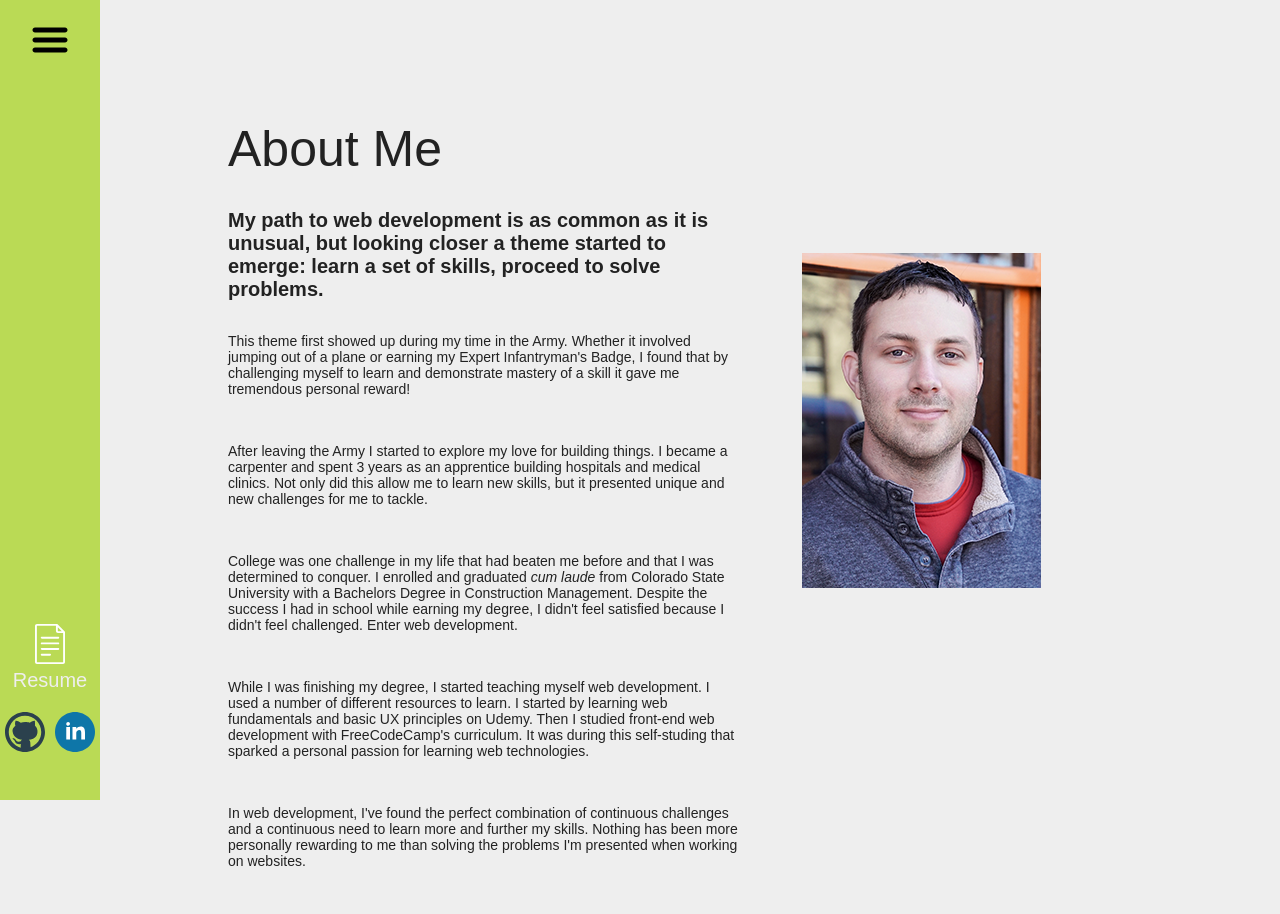
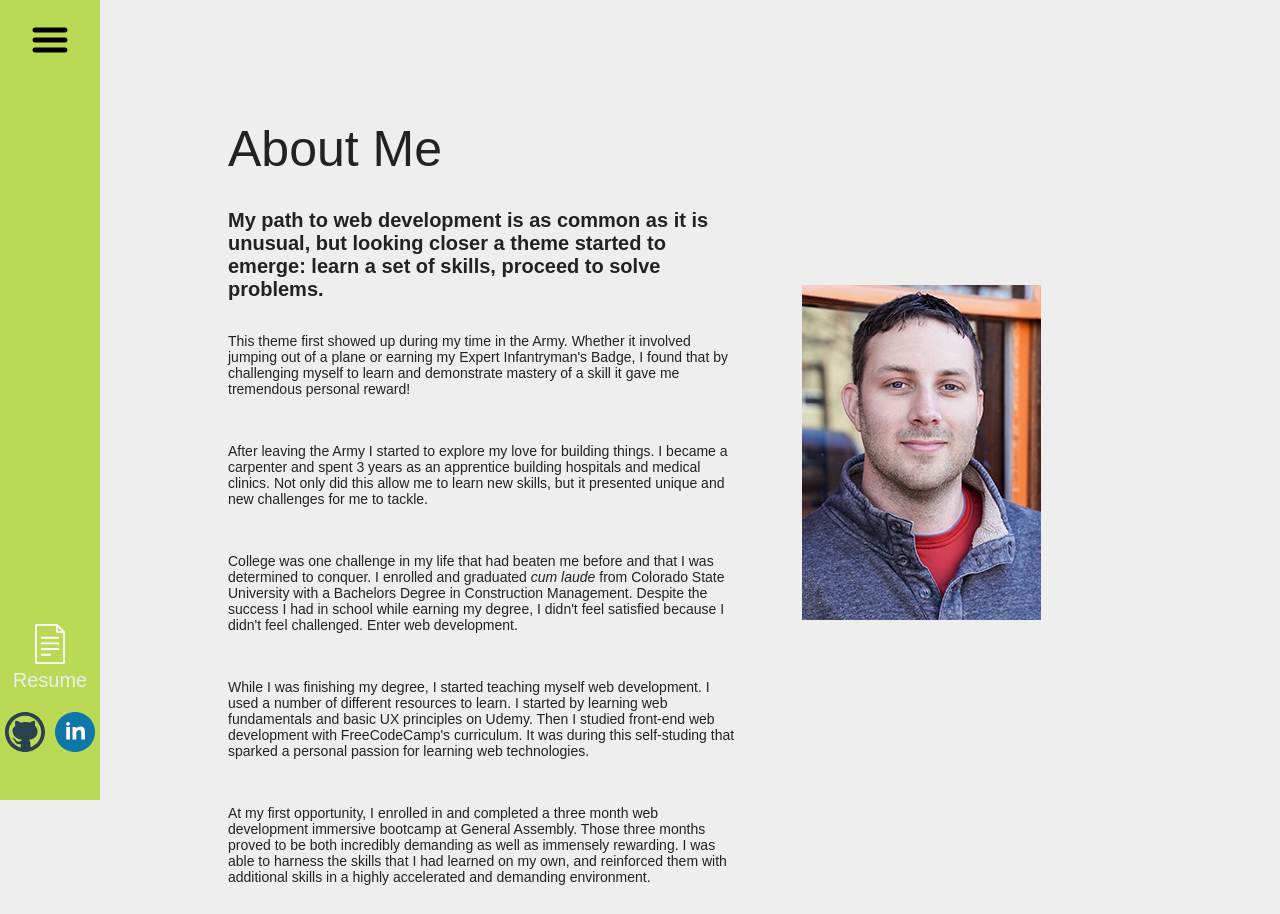
Before and after one commit to zvansom/Portfolio, a React (Create React App) app: page /about in a window 1280 px wide. Shown: the top 914 px of the page. Built offline with nearby package versions, Linux system fonts and the light colour scheme.

Commit message:
General Assembly paragraph added

```diff
--- a/src/Routes/About.js
+++ b/src/Routes/About.js
@@ -5,13 +5,21 @@ const About = () => (
   <main className="about">
     <h2 className="about--title">About Me</h2>
     <h3 className="about--headline">My path to web development is as common as it is unusual, but looking closer a theme started to emerge: learn a set of skills, proceed to solve problems.</h3>
+
     <p className="about--text">This theme first showed up during my time in the Army. Whether it involved jumping out of a plane or earning my Expert Infantryman's Badge, I found that by challenging myself to learn and demonstrate mastery of a skill it gave me tremendous personal reward!</p>
+
     <p className="about--text">After leaving the Army I started to explore my love for building things.  I became a carpenter and spent 3 years as an apprentice building hospitals and medical clinics.  Not only did this allow me to learn new skills, but it presented unique and new challenges for me to tackle.</p>
+
     <img className="about--image" src={headshot} alt="Zach VanSomeren" />
+
     <p className="about--text">College was one challenge in my life that had beaten me before and that I was determined to conquer. I enrolled and graduated <em>cum laude</em> from Colorado State University with a Bachelors Degree in Construction Management.  Despite the success I had in school while earning my degree, I didn't feel satisfied because I didn't feel challenged.  Enter web development.</p>
+
     <p className="about--text">While I was finishing my degree, I started teaching myself web development.  I used a number of different resources to learn.  I started by learning web fundamentals and basic UX principles on Udemy.  Then I studied front-end web development with FreeCodeCamp's curriculum.  It was during this self-studing that sparked a personal passion for learning web technologies.</p>
-    {/* <p className="about--text">I enrolled in and completed a three month web development immersive bootcamp at General Assembly.  This experience </p> */}
+
+    <p className="about--text">At my first opportunity, I enrolled in and completed a three month web development immersive bootcamp at General Assembly.  Those three months proved to be both incredibly demanding as well as immensely rewarding.  I was able to harness the skills that I had learned on my own, and reinforced them with additional skills in a highly accelerated and demanding environment.</p>
+
     <p className="about--text">In web development, I've found the perfect combination of continuous challenges and a continuous need to learn more and further my skills.  Nothing has been more personally rewarding to me than solving the problems I'm presented when working on websites.</p>
+
     <h3 className="about--skills">Skills</h3>
     <ul>
       <li>React</li>
```
